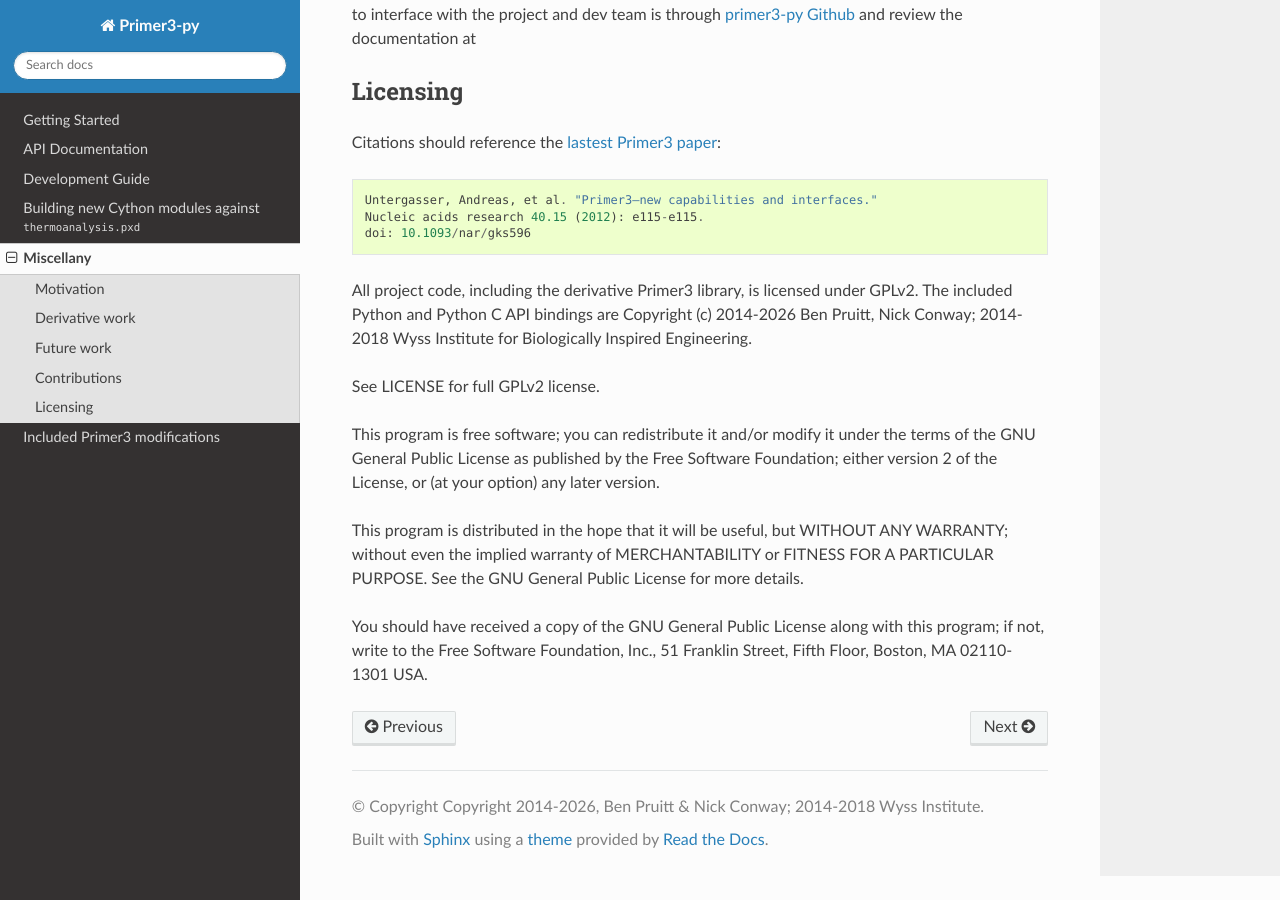
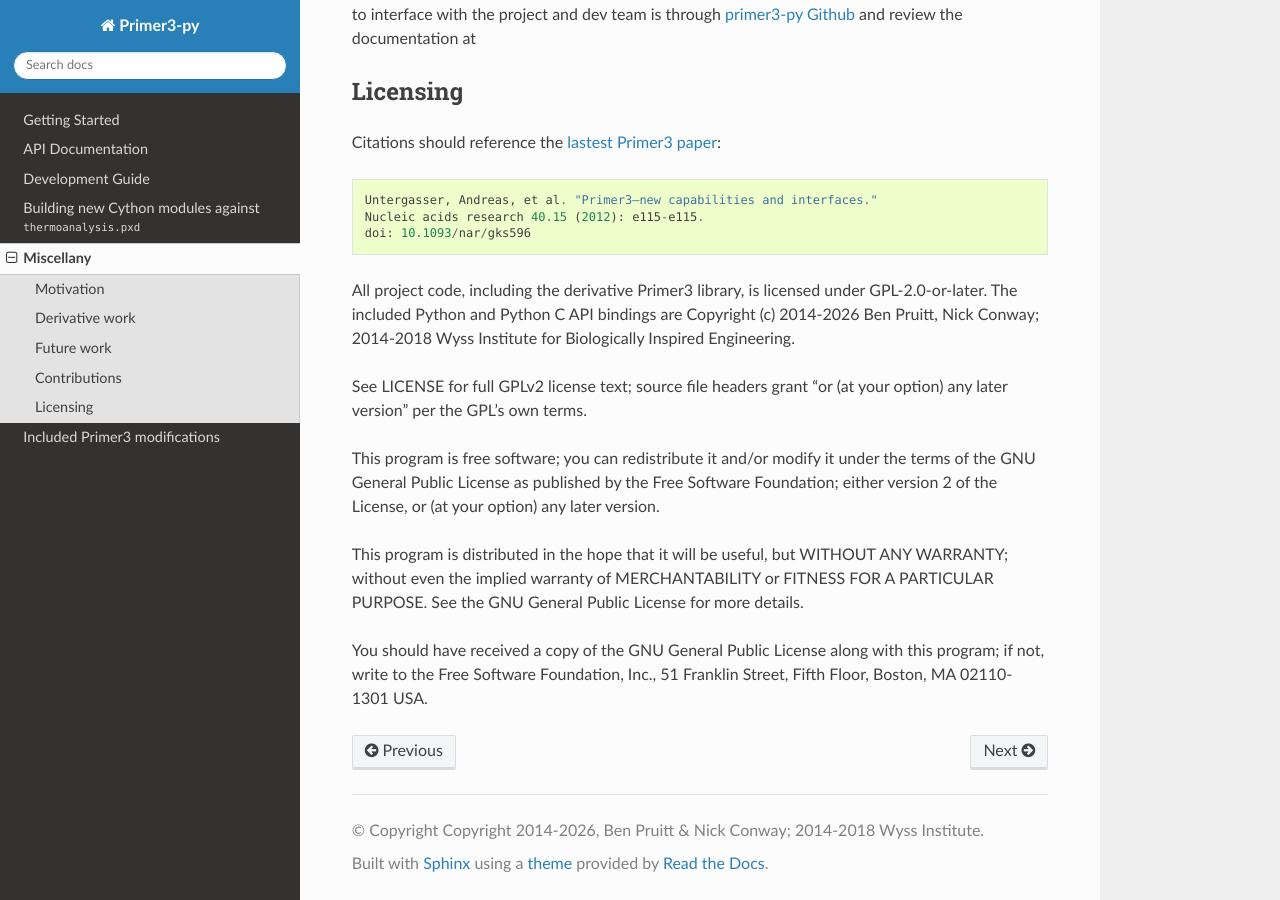
Before and after one commit to libnano/primer3-py, a Sphinx documentation site: the page built from docs/miscellany.md, in a window 1280 px wide and 900 px high, scrolled down 862 px. Built offline with Sphinx 7.4.7 and the Read the Docs theme 3.1.0, drawn with Linux system fonts in a browser that asks for light colours.

Commit message:
Correct license metadata to GPL-2.0-or-later (#176)
Source file headers throughout primer3-py (bindings.py, __init__.py,
thermoanalysis.pyx) and the bundled libprimer3 C sources both grant
rights under GPLv2 "or (at your option) any later version." The
package metadata and docs said plain GPLv2, which is conventionally
read as GPL-2.0-only and understates the actual grant.

Co-authored-by: Claude Sonnet 5 <noreply@anthropic.com>

````diff
--- a/docs/miscellany.md
+++ b/docs/miscellany.md
@@ -46,11 +46,12 @@ doi: 10.1093/nar/gks596
 ```
 
 All project code, including the derivative Primer3 library, is licensed
-under GPLv2. The included Python and Python C API bindings are
+under GPL-2.0-or-later. The included Python and Python C API bindings are
 Copyright (c) 2014-2026 Ben Pruitt, Nick Conway; 2014-2018 Wyss Institute for
 Biologically Inspired Engineering.
 
-See LICENSE for full GPLv2 license.
+See LICENSE for full GPLv2 license text; source file headers grant "or (at
+your option) any later version" per the GPL's own terms.
 
 This program is free software; you can redistribute it and/or modify
 it under the terms of the GNU General Public License as published by
--- a/primer3/__init__.py
+++ b/primer3/__init__.py
@@ -31,7 +31,7 @@ __author__ = 'Ben Pruitt, Nick Conway'
 __copyright__ = (
     'Copyright 2014-2026, Ben Pruitt & Nick Conway; 2014-2018 Wyss Institute'
 )
-__license__ = 'GPLv2'
+__license__ = 'GPL-2.0-or-later'
 DESCRIPTION = 'Python bindings for Primer3'
 
 LOCAL_DIR = os.path.dirname(os.path.realpath(__file__))
--- a/pyproject.toml
+++ b/pyproject.toml
@@ -12,7 +12,7 @@ dynamic = ["version"]
 description = "Simple primer design and analysis"
 readme = "README.md"
 requires-python = ">=3.8"
-license = {text = "GPLv2"}
+license = {text = "GPL-2.0-or-later"}
 authors = [
     {name = "Ben Pruitt", email = "bpruittvt@gmail.com"},
     {name = "Nick Conway", email = "a.grinner@gmail.com"},
@@ -31,7 +31,7 @@ classifiers = [
     "Development Status :: 5 - Production/Stable",
     "Intended Audience :: Science/Research",
     "Topic :: Scientific/Engineering :: Bio-Informatics",
-    "License :: OSI Approved :: GNU General Public License v2 (GPLv2)",
+    "License :: OSI Approved :: GNU General Public License v2 or later (GPLv2+)",
 ]
 
 # Dev & doc dependencies
````
Also changed, not shown: docs/development.md (+1 -1 lines), docs/quickstart.md (+1 -1 lines).
